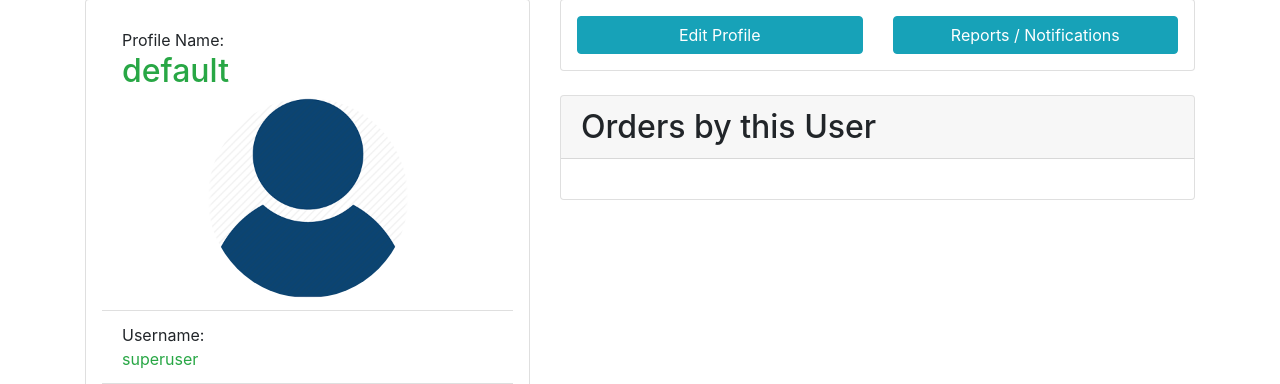
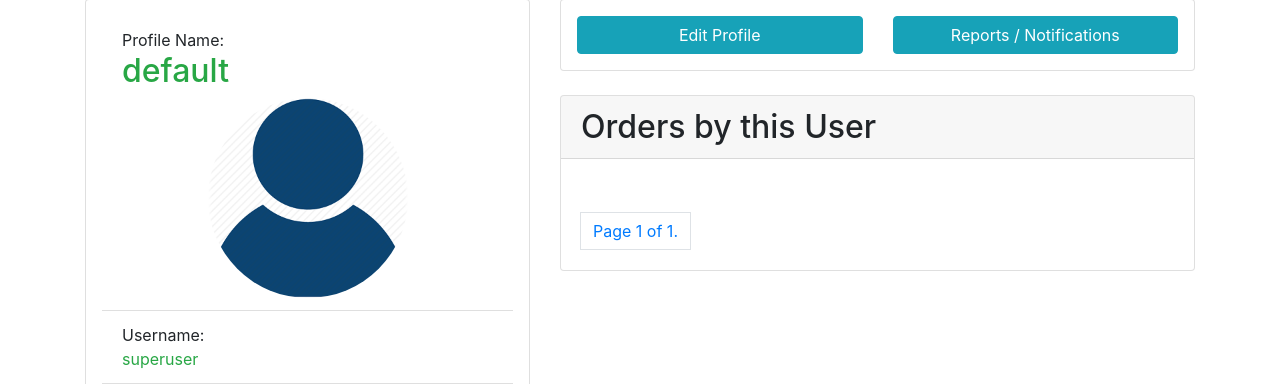
Before and after one commit to siyam04/ODLRS_v.2, a Django app: page /orders-by-user/ in a window 1280 px wide. Shown: the part 81-465 px from the top of the page. Run offline with Django 3.2, Linux system fonts and the light colour scheme; a user stored in the database is signed in; data comes from the database, SQL or seed files in the repository; both versions use the stored data as it was after the commit; some libraries are stand-ins or nearby versions.

Commit message:
Paginator added to orders in Profile.

```diff
--- a/custom_users/views.py
+++ b/custom_users/views.py
@@ -1,4 +1,5 @@
 from django.contrib import messages
+from django.core.paginator import Paginator
 from django.contrib.auth import authenticate, login, logout
 from django.shortcuts import render, redirect, get_object_or_404
 from django.contrib.auth.decorators import login_required
@@ -70,11 +71,40 @@ def orders_by_user(request):
 
         if user_profile:
             profile = get_object_or_404(Profile, user=request.user.id)
-            orders = TestOrder.objects.filter(client_info=profile.id)
+
+            orders = TestOrder.objects.filter(client_info=profile.id).order_by('-id')
+
+            paginator = Paginator(orders, 5)
+            page = request.GET.get('page')
+            paginator_data = paginator.get_page(page)
 
             template = 'account/user_order_list.html'
-            context = {'orders': orders}
+            context = {
+                'orders': paginator_data,
+                # 'paginator_data': paginator_data,
+            }
 
-        return render(request, template, context)
+            return render(request, template, context)
 
 ########################################################################################
+
+
+# def search_paginator(request):
+#     Centers = DiagnosticCenter.objects.all()
+#
+#     query = request.GET.get('q')
+#     if query:
+#         Centers = Centers.filter(
+#             Q(name__icontains=query) |
+#             Q(website__icontains=query)
+#         )
+#         print(Centers)
+#
+#     paginator = Paginator(Centers, 8)
+#     page = request.GET.get('page')
+#     all_centers = paginator.get_page(page)
+#
+#     context = {"Centers": all_centers,}
+#     template_name = 'diagnostic_centers/all_centers.html'
+#
+#     return render(request, template_name, context)
--- a/templates/account/user_order_list.html
+++ b/templates/account/user_order_list.html
@@ -4,12 +4,37 @@
 <div class="card-body">
     <ul class="list-group">
 
-        {% for order in orders%}
+        {% for order in orders %}
         <li class="list-group-item border- px-0">
-            <a class="nav-link px-" href="{% url 'tests:confirm-payment-message' order.id %}"> {{order.test_info.test_name}}
+            <a class="nav-link px-" href="{% url 'tests:confirm-payment-message' order.id %}">
+                {{order.test_info.test_name}}
             </a>
         </li>
         {% endfor%}
+        <hr>
+        <!-- Paginator -->
+        <ul class="pagination">
+        <li class="page-item">
+
+            {% if orders.has_previous %}
+            <a class="page-link" href="?page={{ orders.previous_page_number }}" aria-label="Previous">
+                <span aria-hidden="false">&laquo;</span>
+            </a>
+            {% endif %}
+
+        </li>
+        <li class="page-item">
+            <a class="page-link" href="#">Page {{ orders.number }} of {{ orders.paginator.num_pages }}.</a>
+        </li>
+        <li class="page-item">
+            {% if orders.has_next %}
+            <a class="page-link" href="?page={{ orders.next_page_number }}" aria-label="Next">
+                <span aria-hidden="true">&raquo;</span>
+            </a>
+            {% endif %}
+        </li>
+        </ul>
+        <!-- Paginator -->
 
     </ul>
 </div>
--- a/templates/diagnostic_centers/all_centers.html
+++ b/templates/diagnostic_centers/all_centers.html
@@ -87,7 +87,6 @@
     </ul>
     </nav>
 
+</div>
 
-
-</div>
 {% endblock %}
```
Also changed, not shown: db.sqlite3.
